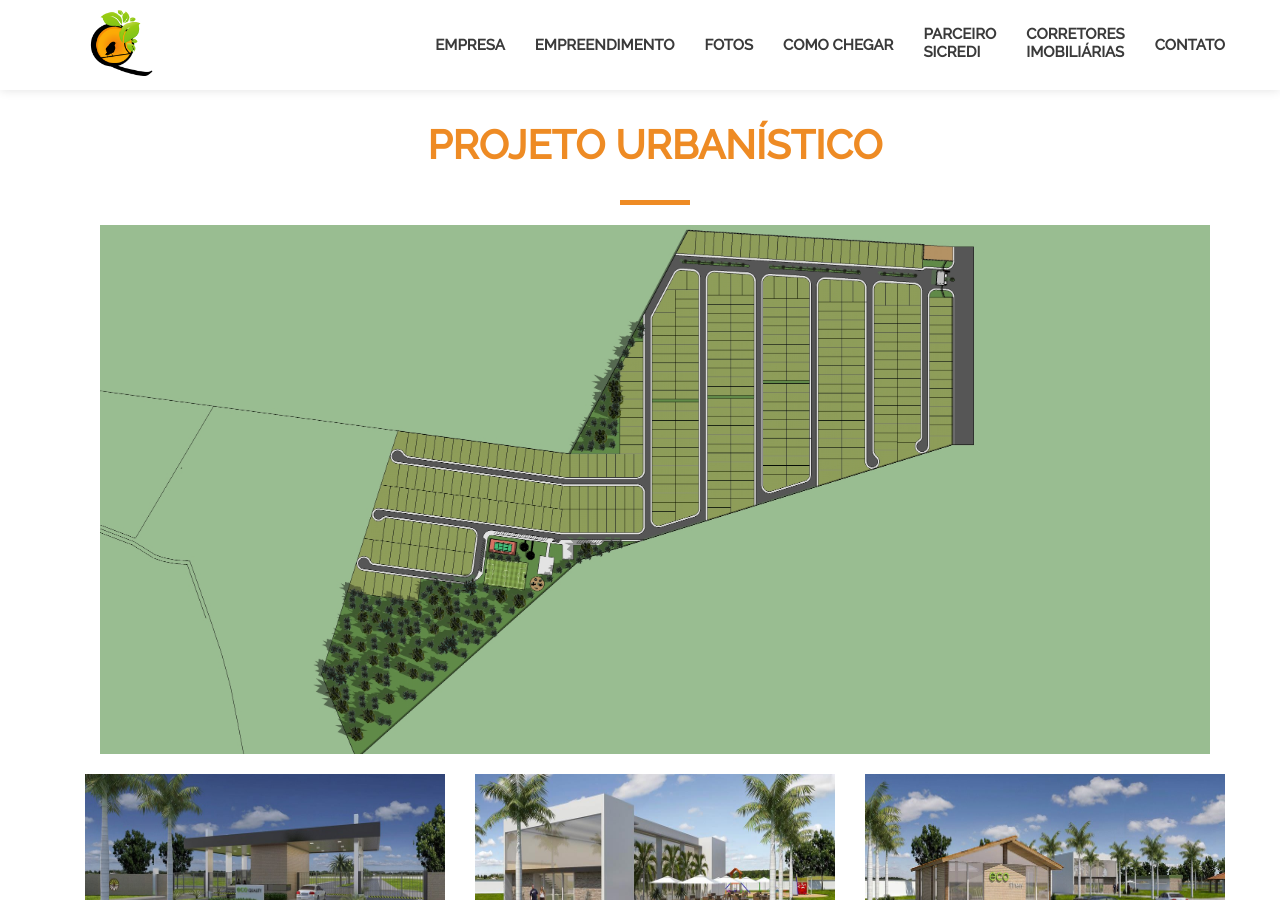
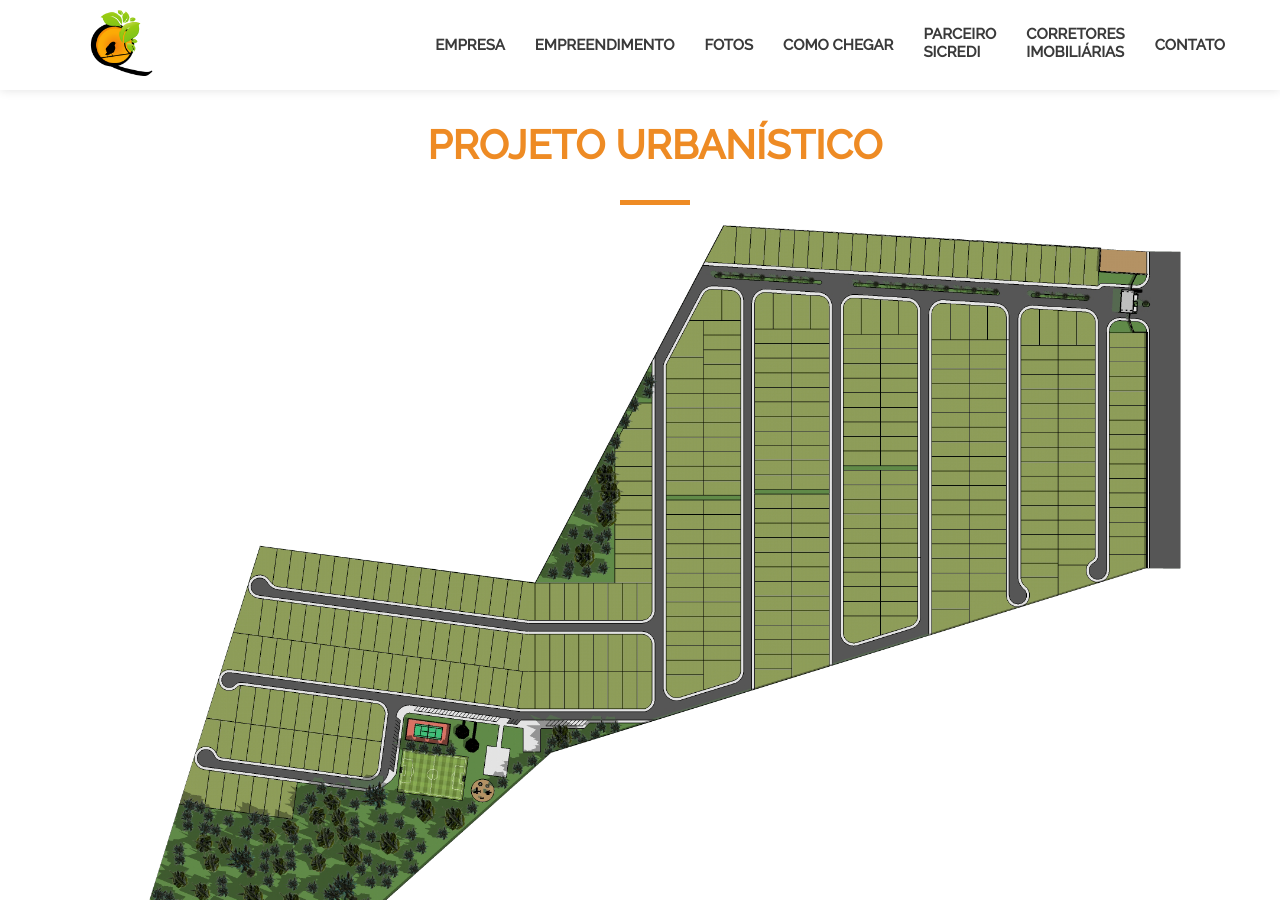
Before and after one commit to ecoquality/ecoquality.github.io, a Jekyll site: the page built from empreendimento.html, in a window 1280 px wide and 900 px high. Built offline with Jekyll 4.4.1, drawn with Linux system fonts in a browser that asks for light colours.

Commit message:
changed map

```diff
--- a/empreendimento.html
+++ b/empreendimento.html
@@ -19,7 +19,7 @@ layout: default
                     <div class="divider"></div>
                 </div>
                 <div class="col-md-12">
-                    <img class="img-responsive mapa" src="/images/projections/mapa.jpg" alt="mapa" >
+                    <img class="img-responsive mapa" src="/images/projections/mapa.png" alt="mapa" >
                 </div>
             </div>
 
```
Also changed, not shown: images/projections/mapa.png (added).
